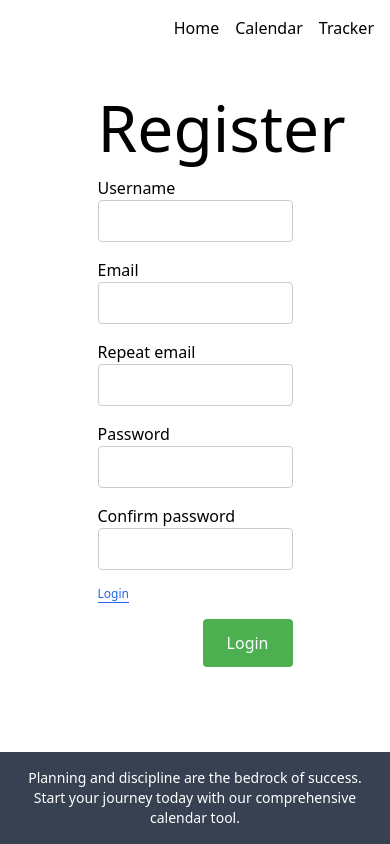
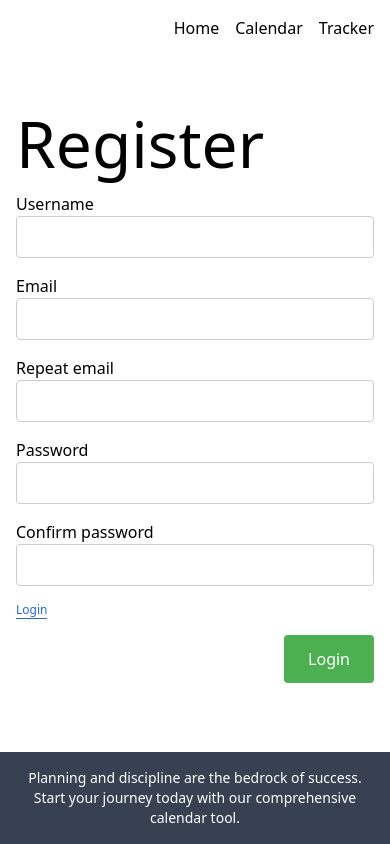
Before and after one commit to aitor-i/standard-directive-n2-web, a Next.js app: page /register in a window 390 px wide. Built offline with nearby package versions, Linux system fonts and the light colour scheme.

Commit message:
ADD - Responsive to register page

```diff
--- a/src/PageComponent/RegisterPage/RegisterPage.tsx
+++ b/src/PageComponent/RegisterPage/RegisterPage.tsx
@@ -75,7 +75,7 @@ export default function RegisterPage(props: {}) {
 
       response?.message && <Toast type={responseObject?.ok ? 't-success' : 't-error'} message={response.message} />
     }
-    <div className='flex mt-20 flex-1  self-center flex-col w-1/2 lg:w-1/3 '>
+    <div className='flex mt-20 flex-1  self-center flex-col w-full p-4 md:w-2/3 lg:w-1/3'>
 
       <h4>Register</h4>
       <form onSubmit={submitHandler} className=' flex flex-col gap-4'>
```
